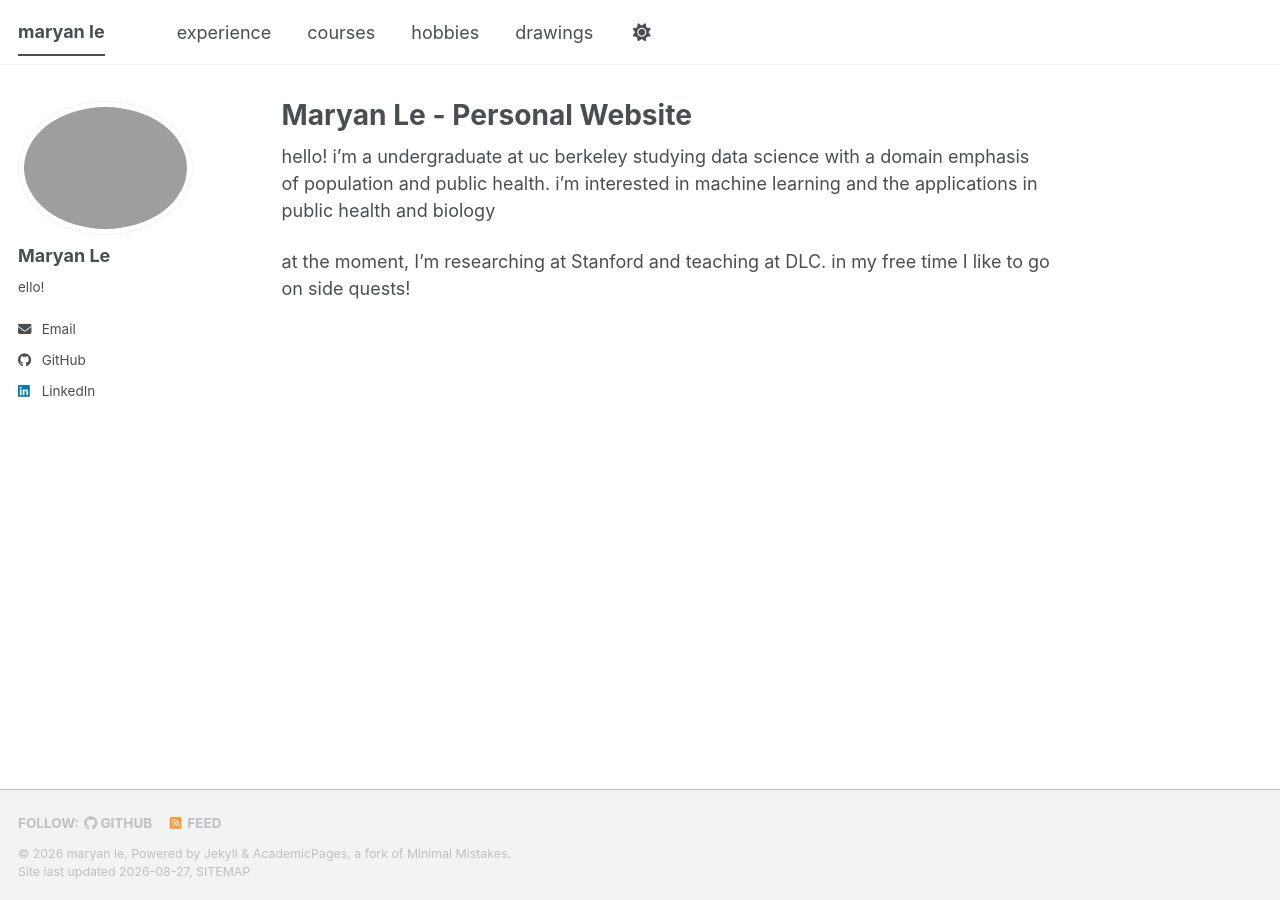
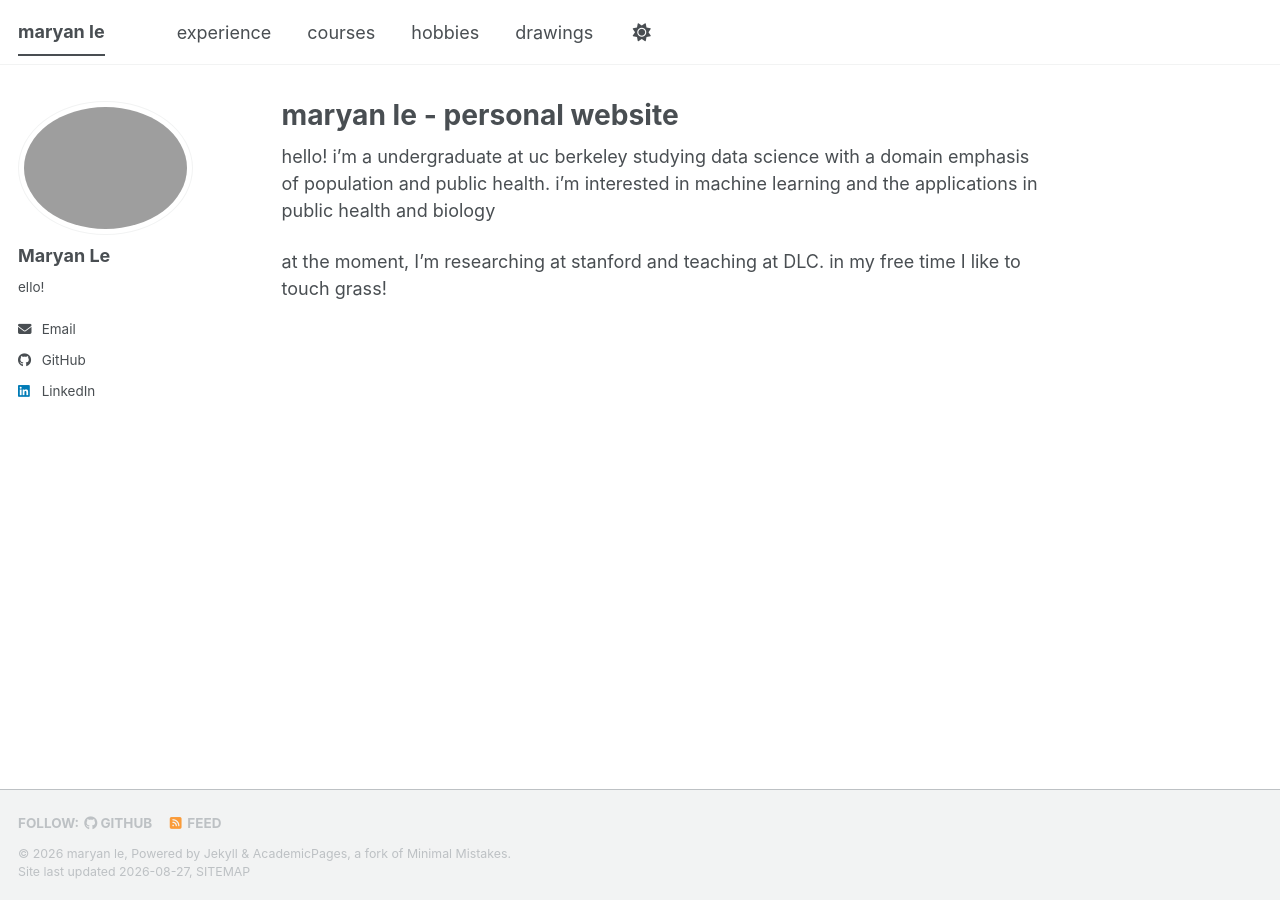
Before and after one commit to lemaryan/lemaryan.github.io, a Jekyll site: the page built from _pages/about.md, in a window 1280 px wide. Built offline with Jekyll 4.4.1, drawn with Linux system fonts in a browser that asks for light colours; a style sheet for code colours, icons or effects is not loaded.

```diff
--- a/_pages/about.md
+++ b/_pages/about.md
@@ -1,6 +1,6 @@
 ---
 permalink: /
-title: "Maryan Le - Personal Website"
+title: "maryan le - personal website"
 author_profile: true
 redirect_from:
   - /about/
@@ -9,4 +9,4 @@ redirect_from:
 
 hello! i'm a undergraduate at uc berkeley studying data science with a domain emphasis of population and public health. i'm interested in machine learning and the applications in public health and biology
 
-at the moment, I'm researching at Stanford and teaching at DLC. in my free time I like to go on side quests!
+at the moment, I'm researching at stanford and teaching at DLC. in my free time I like to touch grass!
```
